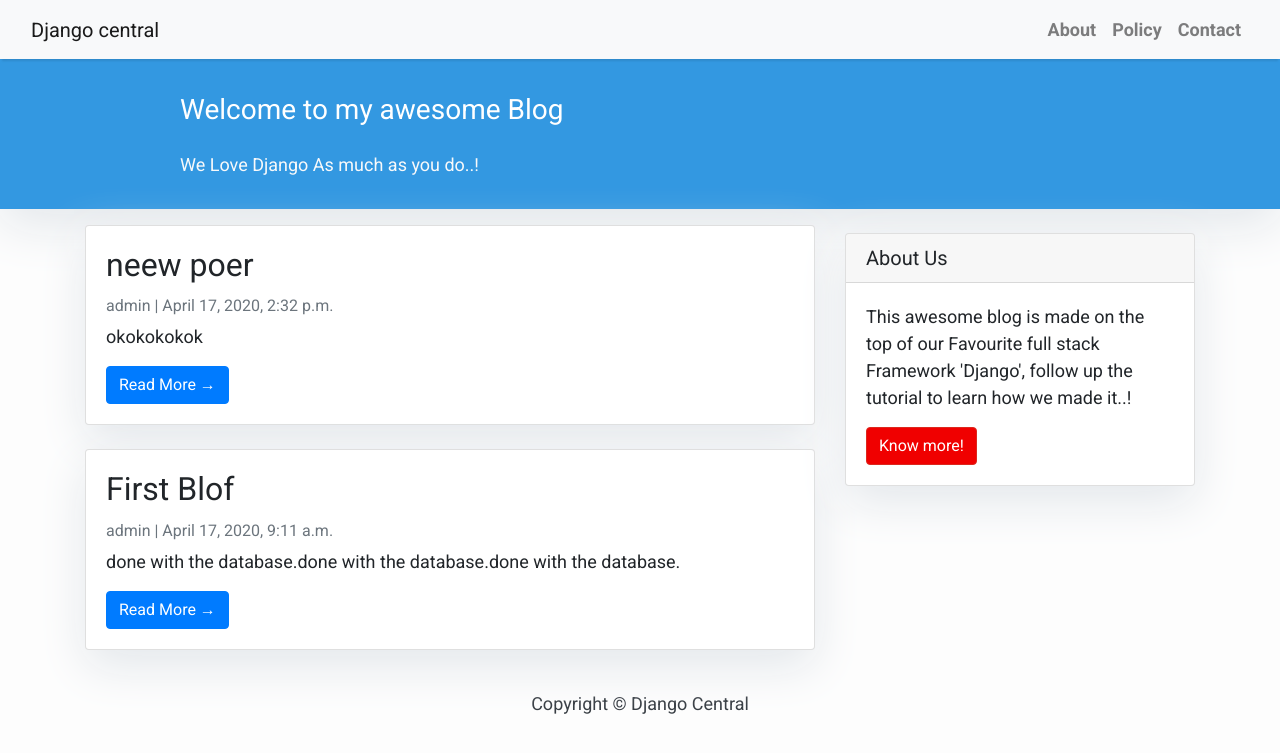
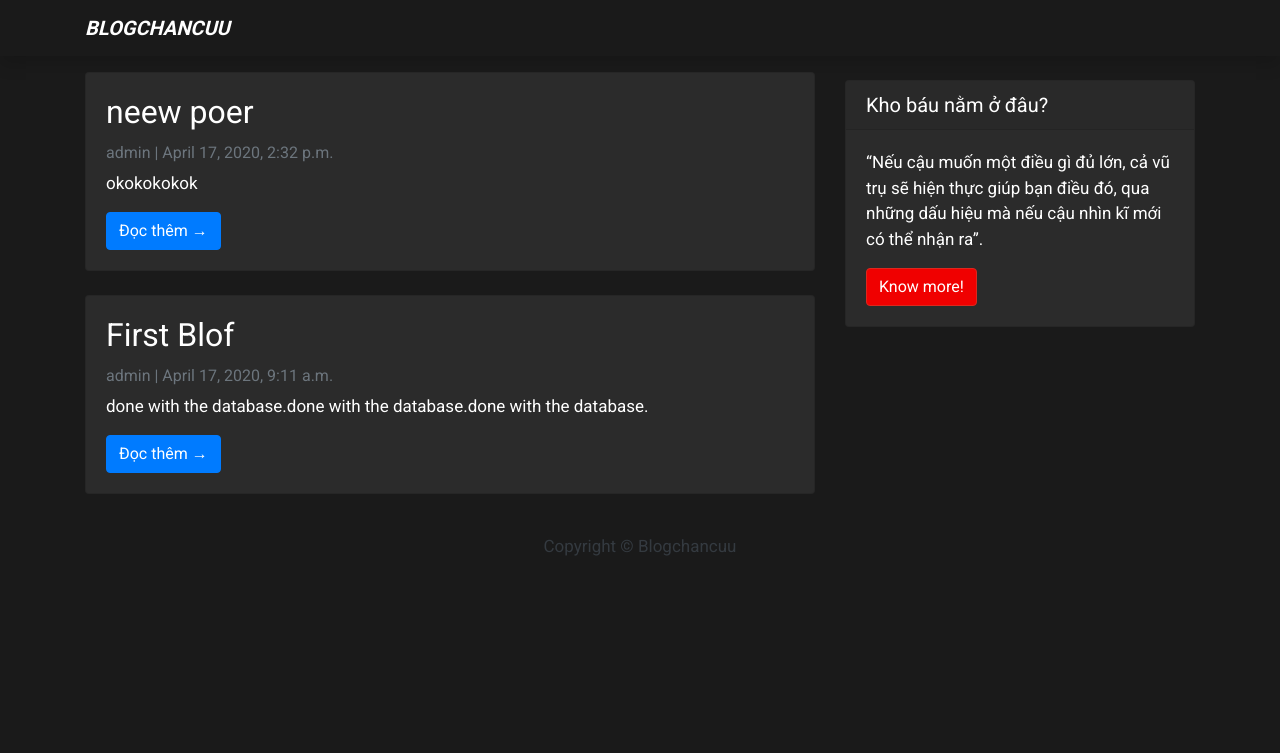
Before and after one commit to canhazn/blogchancuu1, a Django app: page / in a window 1280 px wide. Shown: the top 753 px of the page. Run offline with Django 3.2, Linux system fonts and the light colour scheme; data comes from the database, SQL or seed files in the repository; some libraries are stand-ins or nearby versions.

Commit message:
new look

```diff
--- a/blogchancuu/settings.py
+++ b/blogchancuu/settings.py
@@ -27,7 +27,7 @@
 # SECURITY WARNING: don't run with debug turned on in production!
 DEBUG = True
 
-ALLOWED_HOSTS = []
+ALLOWED_HOSTS = ['192.168.1.6']
 
 
 # Application definition
--- a/templates/base.html
+++ b/templates/base.html
@@ -2,12 +2,22 @@
 <html>
 
 <head>
-    <title>Django Central</title>
+    <title>Blog chan cuu</title>
     <link href="https://fonts.googleapis.com/css?family=Roboto:400,700" rel="stylesheet">
     <meta name="google" content="notranslate" />
     <meta name="viewport" content="width=device-width, initial-scale=1" />
-    <link rel="stylesheet" href="https://maxcdn.bootstrapcdn.com/bootstrap/4.0.0/css/bootstrap.min.css"
-        integrity="sha384-Gn5384xqQ1aoWXA+058RXPxPg6fy4IWvTNh0E263XmFcJlSAwiGgFAW/dAiS6JXm" crossorigin="anonymous" />
+    <link rel="stylesheet" href="https://stackpath.bootstrapcdn.com/bootstrap/4.4.1/css/bootstrap.min.css"
+        integrity="sha384-Vkoo8x4CGsO3+Hhxv8T/Q5PaXtkKtu6ug5TOeNV6gBiFeWPGFN9MuhOf23Q9Ifjh" crossorigin="anonymous">
+
+    <script src="https://code.jquery.com/jquery-3.4.1.slim.min.js"
+        integrity="sha384-J6qa4849blE2+poT4WnyKhv5vZF5SrPo0iEjwBvKU7imGFAV0wwj1yYfoRSJoZ+n"
+        crossorigin="anonymous"></script>
+    <script src="https://cdn.jsdelivr.net/npm/popper.js@1.16.0/dist/umd/popper.min.js"
+        integrity="sha384-Q6E9RHvbIyZFJoft+2mJbHaEWldlvI9IOYy5n3zV9zzTtmI3UksdQRVvoxMfooAo"
+        crossorigin="anonymous"></script>
+    <script src="https://stackpath.bootstrapcdn.com/bootstrap/4.4.1/js/bootstrap.min.js"
+        integrity="sha384-wfSDF2E50Y2D1uUdj0O3uMBJnjuUD4Ih7YwaYd1iqfktj0Uod8GCExl3Og8ifwB6"
+        crossorigin="anonymous"></script>
 </head>
 
 <body>
@@ -15,11 +25,16 @@
         body {
             font-family: "Roboto", sans-serif;
             font-size: 17px;
-            background-color: #fdfdfd;
+            background-color: #1a1a1a;
         }
 
-        .shadow {
-            box-shadow: 0 4px 2px -2px rgba(0, 0, 0, 0.1);
+        .top-nav {
+            background-color: #1a1a1a;
+        }
+
+        .card {
+            background-color: #2b2b2b;
+            color: #fff;
         }
 
         .btn-danger {
@@ -27,37 +42,26 @@
             background-color: #f00000;
             border-color: #dc281e;
         }
-
-        .masthead {
-            background: #3398E1;
-            height: auto;
-            padding-bottom: 15px;
-            box-shadow: 0 16px 48px #E3E7EB;
-            padding-top: 10px;
-        }
     </style>
     <!-- Navigation -->
-    <nav class="navbar navbar-expand-lg navbar-light bg-light shadow" id="mainNav">
-        <div class="container-fluid">
-            <a class="navbar-brand" href="{% url 'home' %}">Django central</a>
-            <button class="navbar-toggler navbar-toggler-right" type="button" data-toggle="collapse"
+    <nav class="top-nav navbar navbar-expand-lg shadow" id="mainNav">
+        <div class="container">
+            <a class="navbar-brand text-white font-italic font-weight-bolder" href="{% url 'home' %}">BLOGCHANCUU </a>
+            <!-- <button class="navbar-toggler navbar-toggler-right navbar-dark" type="button" data-toggle="collapse"
                 data-target="#navbarResponsive" aria-controls="navbarResponsive" aria-expanded="false"
                 aria-label="Toggle navigation">
                 <span class="navbar-toggler-icon"></span>
             </button>
             <div class="collapse navbar-collapse" id="navbarResponsive">
                 <ul class="navbar-nav ml-auto">
-                    <li class="nav-item text-black">
-                        <a class="nav-link text-black font-weight-bold" href="#">About</a>
+                    <li class="nav-item text-white">
+                        <a class="nav-link text-white font-weight-bold" href="#">Tìm kiếm</a>
                     </li>
-                    <li class="nav-item text-black">
-                        <a class="nav-link text-black font-weight-bold" href="#">Policy</a>
-                    </li>
-                    <li class="nav-item text-black">
-                        <a class="nav-link text-black font-weight-bold" href="#">Contact</a>
+                    <li class="nav-item text-white">
+                        <a class="nav-link text-white font-weight-bold" href="#">Nhãn</a>
                     </li>
                 </ul>
-            </div>
+            </div> -->
         </div>
     </nav>
     {% block content %}
@@ -65,7 +69,7 @@
     {% endblock content %}
     <!-- Footer -->
     <footer class="py-3 bg-grey">
-        <p class="m-0 text-dark text-center ">Copyright &copy; Django Central</p>
+        <p class="m-0 text-dark text-center ">Copyright &copy; Blogchancuu</p>
     </footer>
 </body>
 
--- a/templates/index.html
+++ b/templates/index.html
@@ -1,35 +1,36 @@
 {% extends "base.html" %}
 {% block content %}
 <style>
-    body {
-        font-family: "Roboto", sans-serif;
-        font-size: 18px;
-        background-color: #fdfdfd;
-    }
-
     .head_text {
         color: white;
     }
 
-    .card {
+    /* .card {
         box-shadow: 0 16px 48px #E3E7EB;
+    } */
+
+    .masthead {
+        background: #FF7357;
+        color: #2B2B2B;
+        height: auto;
+        padding-bottom: 15px;
+        padding-top: 10px;
     }
 </style>
 
-<header class="masthead">
+<!-- <header class="masthead">
     <div class="overlay"></div>
     <div class="container">
         <div class="row">
             <div class=" col-md-8 col-md-10 mx-auto">
                 <div class="site-heading">
-                    <h3 class=" site-heading my-4 mt-3 text-white"> Welcome to my awesome Blog </h3>
-                    <p class="text-light">We Love Django As much as you do..! &nbsp
-                    </p>
+                    <p class="site-heading my-4 mt-3">Như Santiago đi tìm kho báu của mình</p>
+                    <p>Chút xúc động ^_^ </p>
                 </div>
             </div>
         </div>
     </div>
-</header>
+</header> -->
 <div class="container">
     <div class="row">
         <!-- Blog Entries Column -->
@@ -40,7 +41,7 @@
                     <h2 class="card-title">{{ post.title }}</h2>
                     <p class="card-text text-muted h6">{{ post.author }} | {{ post.created_on}} </p>
                     <p class="card-text">{{post.content|slice:":200" }}</p>
-                    <a href="{% url 'post_detail' post.slug  %}" class="btn btn-primary">Read More &rarr;</a>
+                    <a href="{% url 'post_detail' post.slug  %}" class="btn btn-primary">Đọc thêm &rarr;</a>
                 </div>
             </div>
             {% endfor %}
--- a/templates/sidebar.html
+++ b/templates/sidebar.html
@@ -1,18 +1,18 @@
 {% block sidebar %}
 
 <style>
-    .card {
+    /* .card {
         box-shadow: 0 16px 48px #E3E7EB;
-    }
+    } */
 </style>
 
 <!-- Sidebar Widgets Column -->
 <div class="col-md-4 float-right ">
     <div class="card my-4">
-        <h5 class="card-header">About Us</h5>
+        <h5 class="card-header">Kho báu nằm ở đâu?</h5>
         <div class="card-body">
-            <p class="card-text"> This awesome blog is made on the top of our Favourite full stack Framework 'Django',
-                follow up the tutorial to learn how we made it..!</p>
+            <p class="card-text">“Nếu cậu muốn một điều gì đủ lớn, cả vũ trụ sẽ hiện thực giúp bạn điều đó, qua những
+                dấu hiệu mà nếu cậu nhìn kĩ mới có thể nhận ra”. </p>
             <a href="#" class="btn btn-danger">Know more!</a>
         </div>
     </div>
```
